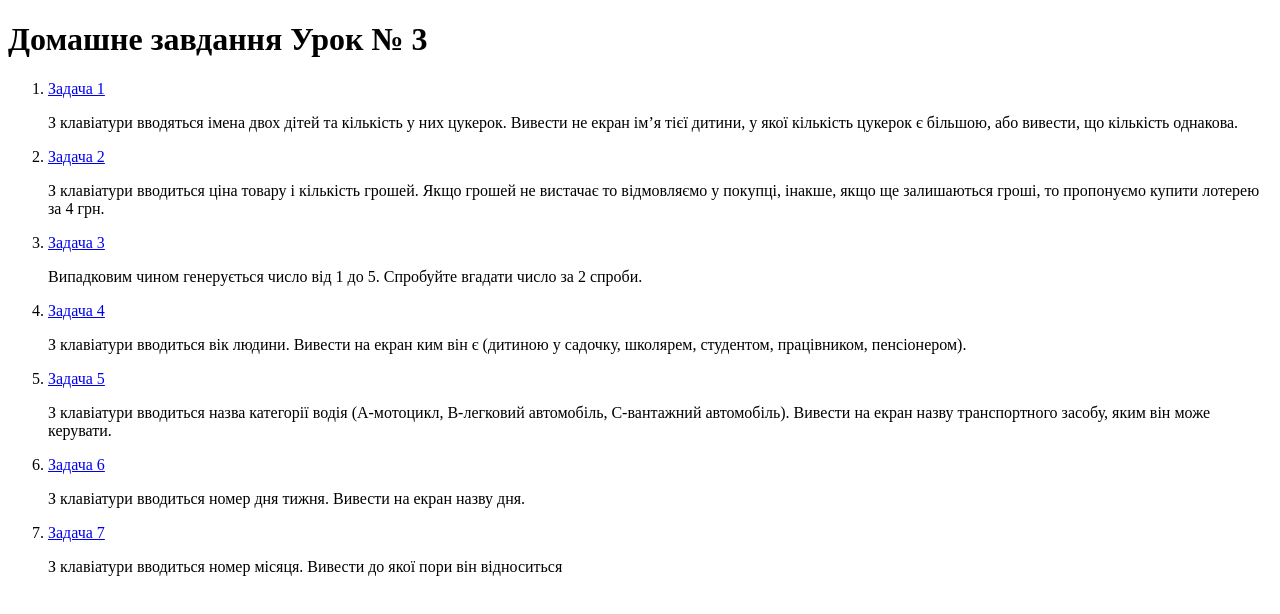
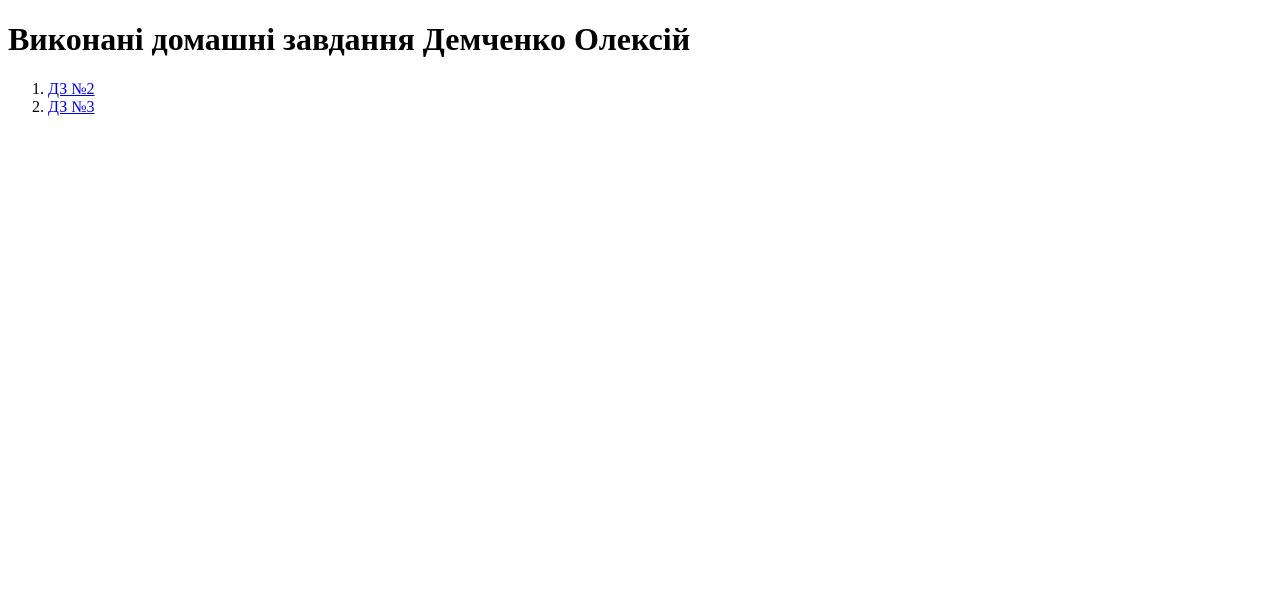
Before and after one commit to AleksiyDem/JS_HW, a plain HTML site: page lesson_3/index.html in a window 1280 px wide. Drawn offline with Linux system fonts and the light colour scheme.

Commit message:
Add files via upload

```diff
--- a/lesson_3/index.html
+++ b/lesson_3/index.html
@@ -5,63 +5,22 @@
 	<meta charset="UTF-8">
 	<meta http-equiv="X-UA-Compatible" content="IE=edge">
 	<meta name="viewport" content="width=device-width, initial-scale=1.0">
-	<title>Document</title>
+	<title>Home Assignments</title>
 </head>
 
 <body>
-
-	</script>
-
-
-	<h1>Домашне завдання Урок № 3</h1>
+	<h1>Виконані домашні завдання Демченко Олексій</h1>
 
 	<ol>
-		<li> <a href="./index1.html">Задача 1</a> </li>
-		<p>З клавіатури вводяться імена двох дітей та кількість у них цукерок. Вивести не екран ім’я тієї дитини, у якої
-			кількість цукерок є більшою, або вивести, що кількість однакова.
-		</p>
+		<li>
+			<a href="./lesson_2/index.html">ДЗ №2</a>
 
-		<li> <a href="./index2.html">Задача 2</a> </li>
-		<p>З клавіатури вводиться ціна товару і кількість грошей. Якщо грошей не вистачає то відмовляємо у покупці,
-			інакше, якщо ще залишаються гроші, то пропонуємо купити лотерею за 4 грн.
-		</p>
-		<li> <a href="./index3.html">Задача 3</a> </li>
-		<p>Випадковим чином генерується число від 1 до 5. Спробуйте вгадати число за 2 спроби.
+		</li>
 
-		</p>
-		<li> <a href="./index4.html">Задача 4</a> </li>
-		<p>З клавіатури вводиться вік людини. Вивести на екран ким він є (дитиною у садочку, школярем, студентом,
-			працівником, пенсіонером).
-
-		</p>
-		<li> <a href="./index5.html">Задача 5</a> </li>
-		<p>З клавіатури вводиться назва категорії водія (А-мотоцикл, В-легковий автомобіль, С-вантажний автомобіль).
-			Вивести на екран назву транспортного засобу, яким він може керувати.
-
-		</p>
-		<li> <a href="./index6.html">Задача 6</a> </li>
-		<p>З клавіатури вводиться номер дня тижня. Вивести на екран назву дня.
-
-		</p>
-		<li> <a href="./index7.html">Задача 7</a> </li>
-		<p>З клавіатури вводиться номер місяця. Вивести до якої пори він відноситься
-		</p>
-
-
-
+		<li>
+			<a href="./lesson_3/index.html">ДЗ №3</a>
+		</li>
 	</ol>
-
-
-
-
-
-
-
-
-
-
-
-
 </body>
 
 </html>
```
